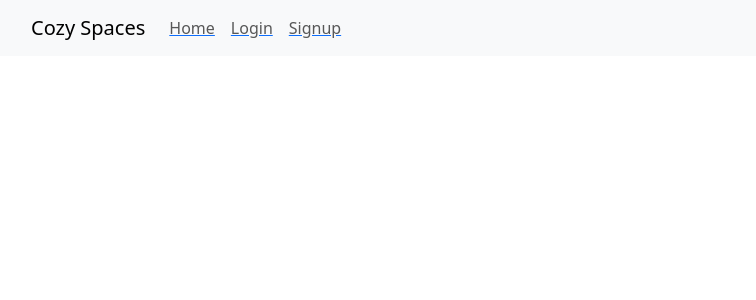
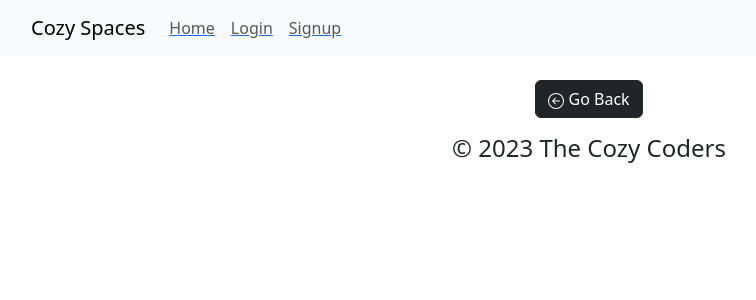
Before and after one commit to WDverse/cozy-spaces, a React (Create React App) app in the folder client/: page /me in a window 1280 px wide. Shown: the top 300 px of the page, without its empty margins (51-807 px from the left). Built offline with nearby package versions, Linux system fonts and the light colour scheme.

Commit message:
added footer with button to go back

```diff
--- a/client/public/index.html
+++ b/client/public/index.html
@@ -24,7 +24,7 @@
       work correctly both with client-side routing and a non-root public URL.
       Learn how to configure a non-root public URL by running `npm run build`.
     -->
-    <title>Project Title</title>
+    <title>Cozy Spaces</title>
   </head>
   <body>
     <noscript>You need to enable JavaScript to run this app.</noscript>
--- a/client/src/App.jsx
+++ b/client/src/App.jsx
@@ -11,6 +11,7 @@ import Header from "./components/Header";
 import SignUp from "./pages/Signup";
 import Login from "./pages/Login";
 import Propertylist from "./components/PropertyList";
+import Footer from "./components/Footer";
 
 
 const httpLink = createHttpLink({
@@ -56,7 +57,7 @@ function App() {
               />
             </Routes>
           </div>
-
+          <Footer/>
         </div>
       </Router>
     </ApolloProvider>
--- a/client/src/components/Footer/index.jsx
+++ b/client/src/components/Footer/index.jsx
@@ -0,0 +1,36 @@
+import React from "react";
+import { useLocation, useNavigate } from "react-router-dom";
+
+const Footer = () => {
+  const location = useLocation();
+  const navigate = useNavigate();
+  return (
+    <footer className="w-100 mt-auto bg-white p-4">
+      <div className="container text-center mb-2">
+        {location.pathname !== "/" && (
+          <button className="btn btn-dark mb-3" onClick={() => navigate(-1)}>
+            <span>
+              <svg
+                xmlns="http://www.w3.org/2000/svg"
+                width="16"
+                height="16"
+                fill="currentColor"
+                class="bi bi-arrow-left-circle"
+                viewBox="0 0 16 16"
+              >
+                <path
+                  fill-rule="evenodd"
+                  d="M1 8a7 7 0 1 0 14 0A7 7 0 0 0 1 8zm15 0A8 8 0 1 1 0 8a8 8 0 0 1 16 0zm-4.5-.5a.5.5 0 0 1 0 1H5.707l2.147 2.146a.5.5 0 0 1-.708.708l-3-3a.5.5 0 0 1 0-.708l3-3a.5.5 0 1 1 .708.708L5.707 7.5H11.5z"
+                />
+              </svg>
+            </span>{" "}
+            Go Back
+          </button>
+        )}
+        <h4>© 2023 The Cozy Coders</h4>
+      </div>
+    </footer>
+  );
+};
+
+export default Footer;
```
